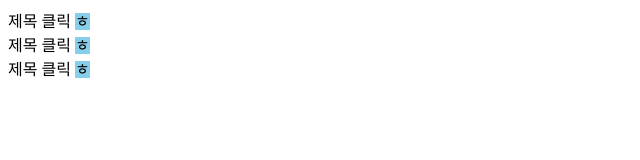
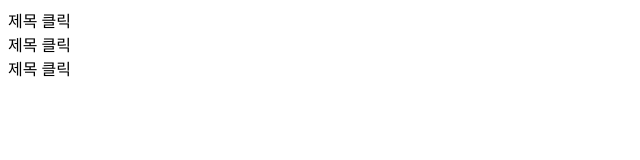
Before and after one commit to rmsoft-insu/nextboard, a Next.js app: page /motion/card2 in a window 1280 px wide. Shown: the top 160 px of the page, without its empty margins (0-640 px from the left). Built offline with nearby package versions, Linux system fonts and the light colour scheme.

Commit message:
모션 카드 예제2

```diff
--- a/pages/motion/card2.tsx
+++ b/pages/motion/card2.tsx
@@ -1,5 +1,5 @@
 import { Variants, motion, AnimatePresence } from "framer-motion";
-import { useEffect, useState } from "react";
+import { useState } from "react";
 import styled from "styled-components";
 
 const itemVariants: Variants = {
@@ -19,15 +19,6 @@ const itemVariants: Variants = {
   },
 };
 
-const iconVariants: Variants = {
-  open: {
-    rotate: 180,
-  },
-  closed: {
-    rotate: 0,
-  },
-};
-
 const listData = [
   { id: 1, name: "one" },
   { id: 2, name: "two" },
@@ -42,11 +33,6 @@ const MotionDiv = styled(motion.div)`
   background-color: skyblue;
   width: 500px;
 `;
-const MotionIcon = styled(motion.span)`
-  background-color: skyblue;
-  width: 30px;
-  height: 30px;
-`;
 
 const Card = ({ setId, item, id }) => {
   const isOpen = id === item.id;
@@ -56,15 +42,7 @@ const Card = ({ setId, item, id }) => {
 
   return (
     <div key={item.id}>
-      <div onClick={handleClick}>
-        제목 클릭{" "}
-        <MotionIcon
-          animate={isOpen ? "open" : "closed"}
-          variants={iconVariants}
-        >
-          ㅎ
-        </MotionIcon>
-      </div>
+      <div onClick={handleClick}>제목 클릭 </div>
       <AnimatePresence>
         <MotionDiv
           initial={false}
```
